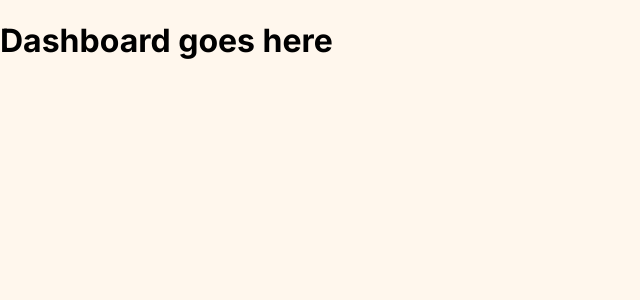
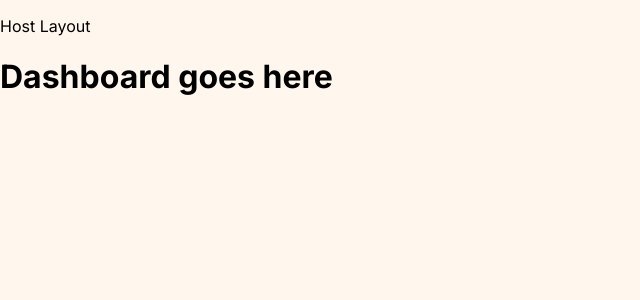
Before and after one commit to thinthunaing/react-learning, a React (Vite) app in the folder react-router/: page /host in a window 1280 px wide. Shown: the top 300 px of the page, without its empty margins (0-640 px from the left). Built offline with nearby package versions, Linux system fonts and the light colour scheme; what miragejs would draw is missing.

Commit message:
create host layout

```diff
--- a/react-router/src/App.jsx
+++ b/react-router/src/App.jsx
@@ -11,6 +11,7 @@ import Income from "./pages/Host/Income"
 import Reviews from "./pages/Host/Reviews"
 
 import Layout from "./components/Layout"
+import HostLayout from "./components/HostLayout"
 
 import "./server"
 
@@ -24,9 +25,10 @@ export default function App() {
           <Route path="/vans" element={<Vans />} />
           <Route path="/vans/:id" element={<Van />} />
         </Route>
-        <Route element={<Dashboard />} path="/host">
-          <Route path="income" element={<Income />} />
-          <Route path="reviews" element={<Reviews />} />
+        <Route path="/host" element={<HostLayout />}>
+          <Route path="/host" element={<Dashboard/>} />
+          <Route path="/host/income" element={<Income />} />
+          <Route path="/host/reviews" element={<Reviews />} />
         </Route>
       </Routes>
     </BrowserRouter>
--- /dev/null
+++ b/react-router/src/components/HostLayout.jsx
@@ -0,0 +1,12 @@
+import { Link } from "react-router-dom"
+
+import { Outlet } from "react-router-dom"
+export default function Layout() {
+    return (
+        <>
+        <p>Host Layout</p>
+        <Outlet />
+        </>
+
+    )
+}
```
